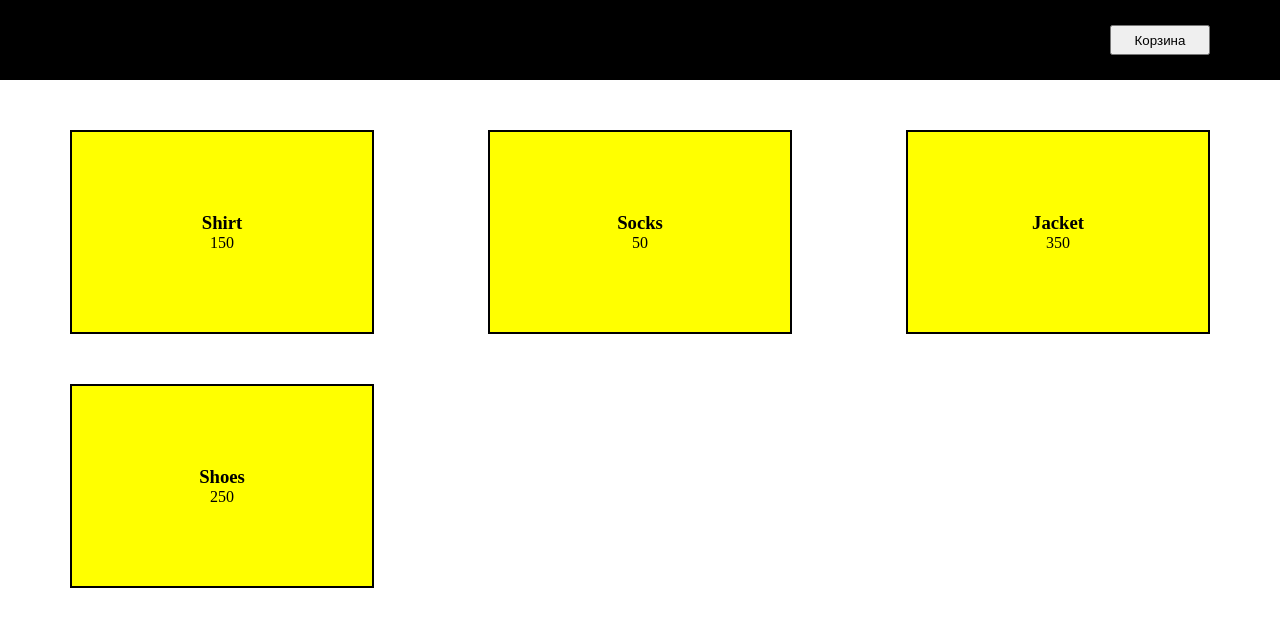
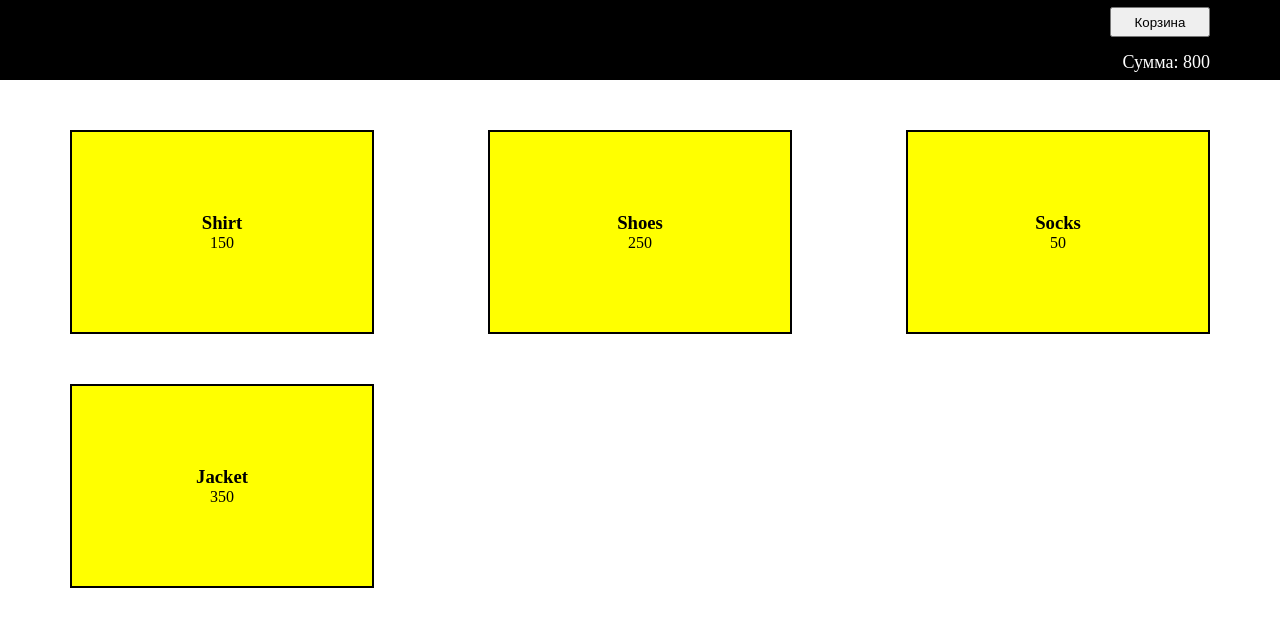
Before and after one commit to Lusterus/lessonJSBG, a plain HTML site: page index.html in a window 1280 px wide. Drawn offline with Linux system fonts and the light colour scheme.

Commit message:
lesson2 end

```diff
--- a/index.html
+++ b/index.html
@@ -8,6 +8,7 @@
 <body>
 <header class ="header header_flex header_style center">
    <button class="cart-button cart-button_style " type="button">Корзина</button>
+   <div class="itogPrice"></div>
 </header>
 <main class="main main_position center">
    <div class="goods-list"></div>
--- a/script.js
+++ b/script.js
@@ -1,24 +1,59 @@
+class GoodsItem {
+  constructor (title,price) {
+    this.title = title;
+    this.price = price;
+  }
+  render () {
+    return `<div class="goods-item"><h3>${this.title}</h3><p>${this.price}</p></div>`;
+  }
+}
 
-const goods = [
-    { title: 'Shirt', price: 150 },
-    { title: 'Socks', price: 50 },
-    { title: 'Jacket', price: 350 },
-    { title: 'Shoes', price: 250 },
-  ];
+class GoodsList {
+  constructor () {
+    this.goods = [];
+  }
+  fetchGoods() {
+    this.goods = [
+      { title: 'Shirt', price: 150 },
+      { title: 'Shoes', price: 250 },
+      { title: 'Socks', price: 50 },
+      { title: 'Jacket', price: 350 },
+    ];
+  }
+  render() {
+    let listHtml = '';
+    this.goods.forEach(good => {
+      const goodItem = new GoodsItem(good.title, good.price);
+      listHtml += goodItem.render();
+    });
+    document.querySelector('.goods-list').innerHTML = listHtml;
+  }
+  sumItem() {
+    let sumItems = 0;
+    for (let i =0; i < this.goods.length; i++) {
+      sumItems += this.goods[i].price;
+    }
+    document.querySelector('.itogPrice').innerHTML = `Сумма: ${sumItems}`;
+  }
+}
 
+class Basket {
+  constructor() {
+  }
+  clear(){}
+  countItems() {}
+  sumPrice() {}
+  pay() {}
+}
+class ItemBasket {
+  constructor() {
+  }
+  outputTitle() {}
+  add() {}
+  del() {}
+}
 
-  const renderGoodsItem = ({title, price}) => {
-    return `
-      <div class="goods-item">
-        <h3>${title}</h3>
-        <p>${price}</p>
-      </div>
-    `;
-  };
-
-  const renderGoodsList = list => {
-    let goodsList = list.map(item => renderGoodsItem(item)).join("");
-    document.querySelector('.goods-list').innerHTML = goodsList;
-  }
-
-  renderGoodsList(goods);
+const list = new GoodsList();
+list.fetchGoods();
+list.render();
+list.sumItem();
--- a/style.sass
+++ b/style.sass
@@ -21,11 +21,17 @@
     margin-top: 50px
 .header_flex
     display: flex
-    justify-content: flex-end
-    align-items: center
+    flex-direction: column
+    justify-content: space-around
+    align-items: flex-end
 .header_style
     min-height: 80px
     background: black
 .cart-button_style
     height: 30px
     width: 100px
+.itogPrice
+    min-width: 100px
+    text-align: right
+    color: white
+    font-size: 18px
```
Also changed, not shown: style.css, 1 other file.
